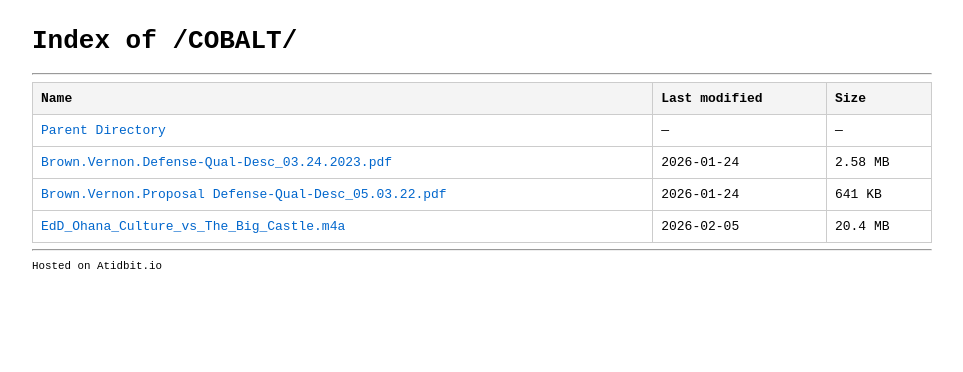
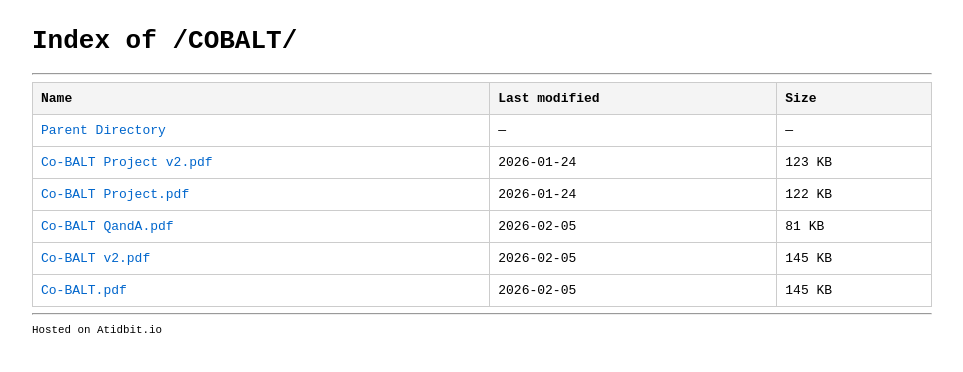
Before and after one commit to atidbit/atidbit.github.io, a Jekyll site: the page files/COBALT/index.html, which Jekyll copies as it is, in a window 1280 px wide. Shown: the top 372 px of the page, without its empty margins (158-1121 px from the left). Built offline with Jekyll 4.4.1, drawn with Linux system fonts in a browser that asks for light colours.

Commit message:
Add Co-BALT project files to index.html
Added multiple Co-BALT project files to the index.

```diff
--- a/files/COBALT/index.html
+++ b/files/COBALT/index.html
@@ -20,9 +20,11 @@
     <tr><td><a href="../info.txt">Parent Directory</a></td><td>—</td><td>—</td></tr>
 
     <!-- Add your files/folders here manually -->
-    <tr><td><a href="Brown.Vernon.Defense-Qual-Desc_03.24.2023.pdf">Brown.Vernon.Defense-Qual-Desc_03.24.2023.pdf</a></td><td>2026-01-24</td><td>2.58 MB</td></tr>
-    <tr><td><a href="Brown.Vernon.Proposal%20Defense-Qual-Desc_05.03.22.pdf">Brown.Vernon.Proposal Defense-Qual-Desc_05.03.22.pdf</a></td><td>2026-01-24</td><td>641 KB</td></tr>
-    <tr><td><a href="EdD_Ohana_Culture_vs_The_Big_Castle.m4a">EdD_Ohana_Culture_vs_The_Big_Castle.m4a</a></td><td>2026-02-05</td><td>20.4 MB</td></tr>
+    <tr><td><a href="Co-BALT Project v2.pdf">Co-BALT Project v2.pdf</a></td><td>2026-01-24</td><td>123 KB</td></tr>
+    <tr><td><a href="Co-BALT Project.pdf">Co-BALT Project.pdf</a></td><td>2026-01-24</td><td>122 KB</td></tr>
+    <tr><td><a href="Co-BALT QandA.pdf">Co-BALT QandA.pdf</a></td><td>2026-02-05</td><td>81 KB</td></tr>
+    <tr><td><a href="Co-BALT v2.pdf">Co-BALT v2.pdf</a></td><td>2026-02-05</td><td>145 KB</td></tr>
+    <tr><td><a href="Co-BALT.pdf">Co-BALT.pdf</a></td><td>2026-02-05</td><td>145 KB</td></tr>
     <!-- ... more rows ... -->
   </table>
   <hr>
```
